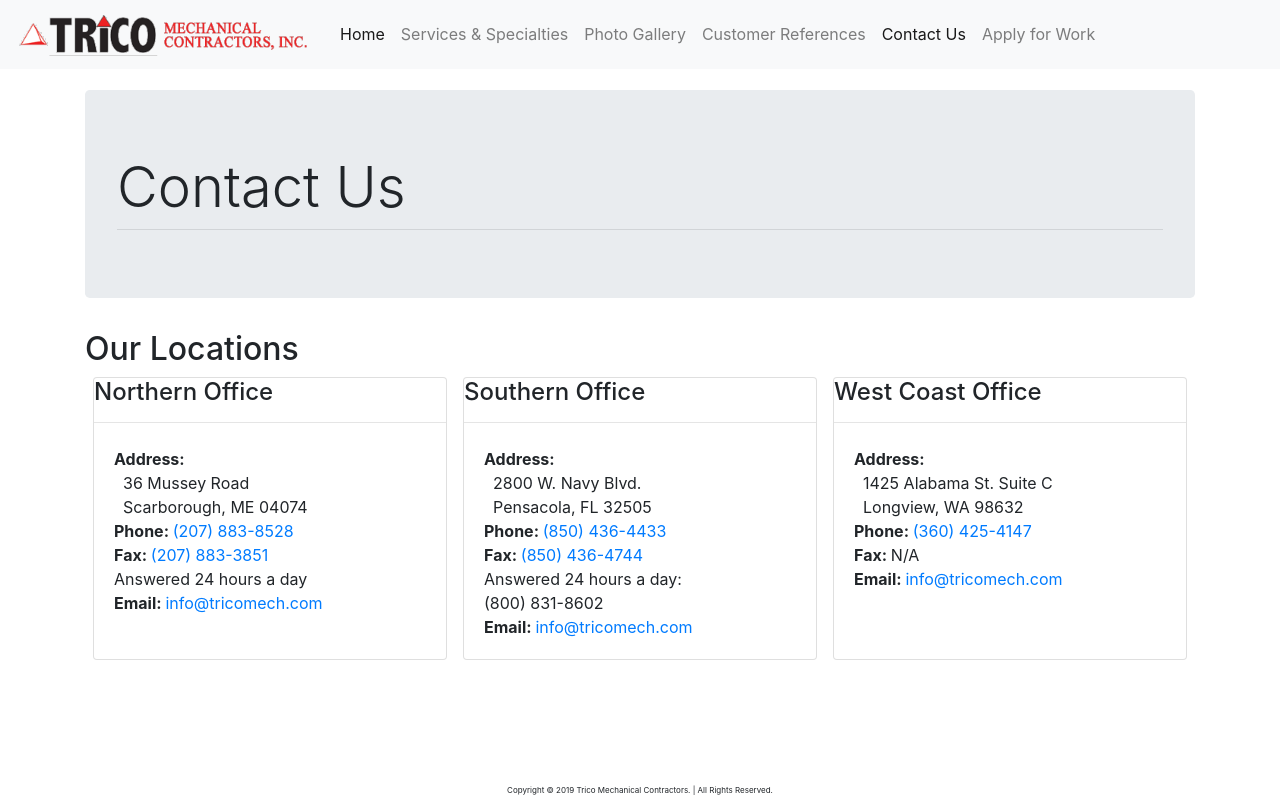
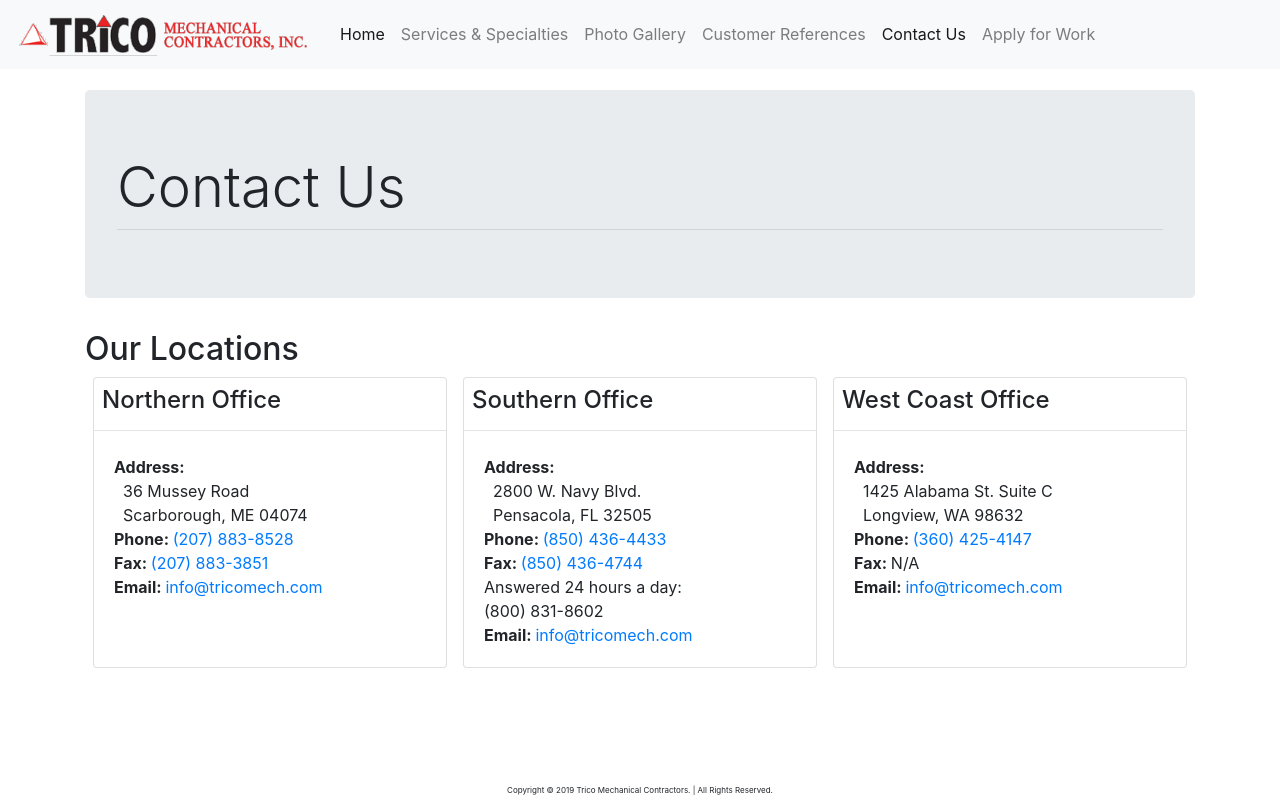
Before and after one commit to tricomechanical/trico, an Angular app: page /contact in a window 1280 px wide. Built offline with nearby package versions, Linux system fonts and the light colour scheme.

Commit message:
Adjusted headers on cantact page

```diff
--- a/src/app/pages/contact/contact.component.html
+++ b/src/app/pages/contact/contact.component.html
@@ -17,7 +17,6 @@
                     &nbsp;&nbsp;Scarborough, ME 04074<br/>
                     <b>Phone: </b><a href="tel:+12078838528">(207) 883-8528</a><br/>
                     <b>Fax: </b><a href="tel:+12078833851">(207) 883-3851</a><br/>
-                    Answered 24 hours a day<br/>
                     <b>Email: </b><a href="mailto:info@tricomech.com?subject=Contact from tricomechanical.com">info@tricomech.com</a>
                 </p>
             </div>
--- a/src/app/pages/contact/contact.component.scss
+++ b/src/app/pages/contact/contact.component.scss
@@ -4,5 +4,8 @@
     .location-card {
         flex: 1;
         margin: 0 8px;
+        .card-title {
+            padding: 8px 8px 0 8px;
+        }
     }
 }
```
